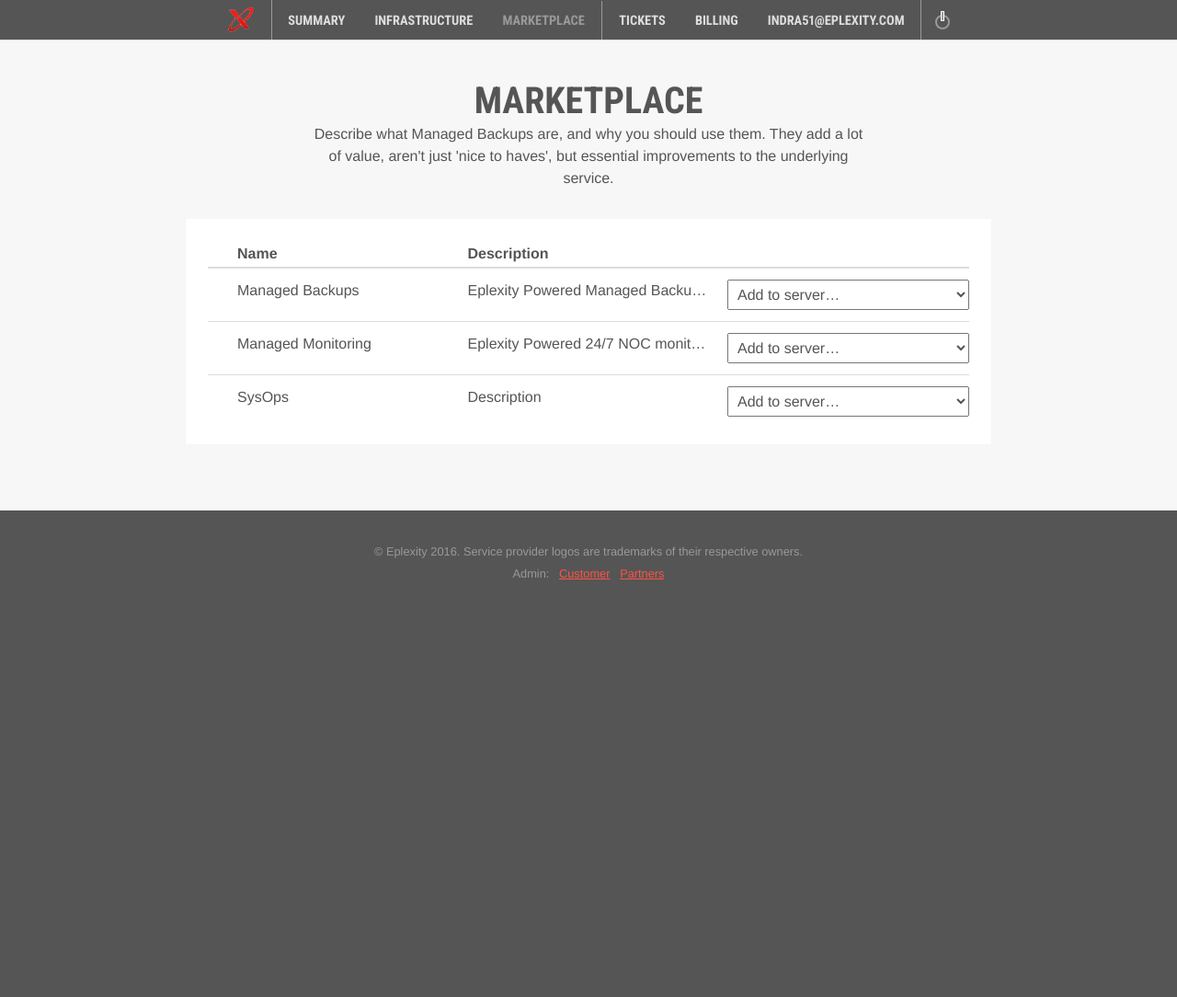
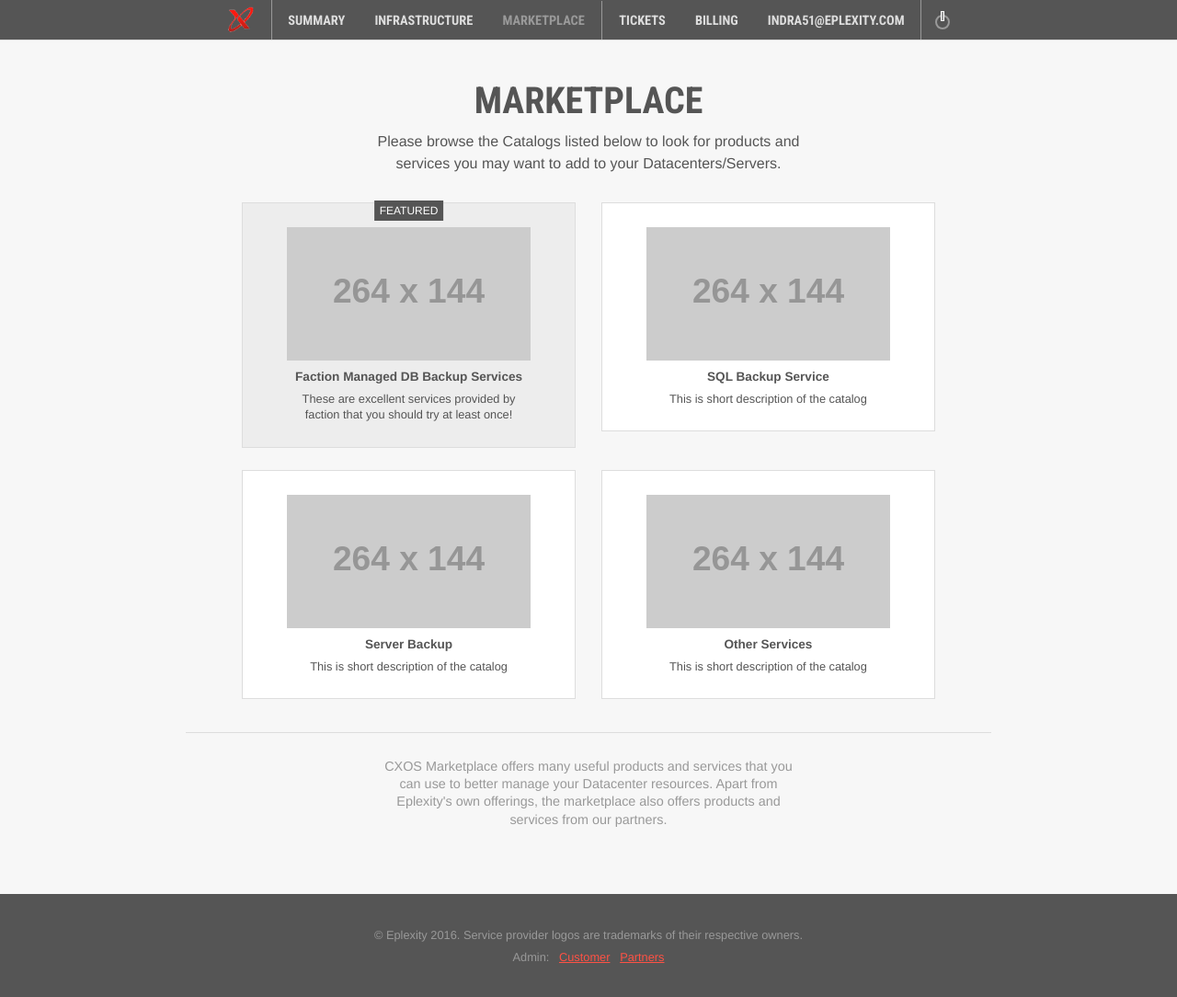
Before and after one commit to fairheadcreative/eplexity, a Jekyll site: the page built from marketplace.html, in a window 1280 px wide and 1084 px high. Shown: the whole window at 92% size. Built offline with Jekyll 4.4.1, drawn with Linux system fonts in a browser that asks for light colours.

Commit message:
Added Marketplace page builds
- added main page build, including stylesheet
- added section page build, including stylesheet
- item page base build, no stylesheet

```diff
--- a/_sass/base/_buttons.scss
+++ b/_sass/base/_buttons.scss
@@ -69,6 +69,19 @@
   }
 }
 
+.button.black {
+  background: $black;
+  color: $white;
+  width: 100%;
+  text-align: center;
+  border: none;
+
+  &:hover {
+    background: lighten($black, 30);
+    border: none;
+  }
+}
+
 .button.expand {
   width: 100%;
   text-align: center;
--- a/_sass/base/_variables.scss
+++ b/_sass/base/_variables.scss
@@ -28,6 +28,7 @@
 $gray: #999;
 $light-gray: #ddd;
 $bright-gray: lighten($light-gray, 10);
+$body-gray: #f7f7f7;
 $red: #ff5245;
 $light-red: lighten($red, 20);
 $bright-red: lighten($red, 30);
@@ -35,6 +36,7 @@
 $light-green: lighten($green, 20);
 $bright-green: lighten($green, 30);
 $white: #fff;
+$black: #000;
 $teal: #36c9c6;
 
 // Font Colors
--- a/_sass/layout/_layout.scss
+++ b/_sass/layout/_layout.scss
@@ -1,12 +1,13 @@
 @import
   "extendables",
+  "animation",
   "plate",
   "row",
   "group",
   "actions",
   "details",
   "tickets",
-  "animation",
+  "marketplace",
   "header"
 ;
 
@@ -52,12 +53,15 @@
 .span-4 { @include span-columns(4); }
 .span-5 { @include span-columns(5); }
 .span-55 { @include span-columns(5.5); }
-.span-6 { @include span-columns(6); }
+.span-6 { @include span-columns(6); @include omega(2n); }
 .span-7 { @include span-columns(7); }
 .span-8 { @include span-columns(8); }
 .span-9 { @include span-columns(9); }
 .span-10 { @include span-columns(10); }
 .span-11 { @include span-columns(11); }
+.span-12 { @include span-columns(12); }
+.fill-parent { @include fill-parent(); }
+.omega { @include omega(); }
 
 .push-1 { padding-left: $base-spacing; }
 .push-2 {
--- /dev/null
+++ b/_sass/layout/_marketplace.scss
@@ -0,0 +1,170 @@
+.marketplace {
+
+  .plate {
+    border: $base-border;
+    padding: $base-spacing;
+
+    &.transparent {
+      background: transparent;
+      border: none;
+      border-bottom: $base-border;
+      padding: 1.1em 3.8em .75em;
+      box-shadow: none;
+
+      .span-6 {
+        padding-right: $base-spacing/5;
+
+        &:nth-child(2n) {
+          padding-right: 0;
+          padding-left: $base-spacing/5;
+        }
+      }
+    }
+  }
+}
+
+.marketplace-catalog {
+  .page-header {
+    margin-bottom: 2em;
+  }
+}
+
+.marketplace-nav {
+
+  h3 {
+    font-size: $base-font-size*.9;
+    line-height: 1.65;
+    margin-bottom: $base-spacing;
+    width: 100%;
+    @extend .truncate;
+    text-transform: uppercase;
+  }
+
+  li {
+    display: block;
+    float: left;
+    clear: both;
+    font-size: .8em;
+    line-height: 1.35;
+    margin: 0;
+    width: 100%;
+    margin-bottom: 1.25em;
+
+    a {
+      color: $dark-gray;
+      text-decoration: none;
+      transition: all $base-duration;
+
+      &:hover { color: $red; }
+
+      &.active { font-weight: bold; }
+    }
+  }
+}
+
+.box-link {
+  display: block;
+  position: relative;
+  transition: all $base-duration;
+}
+
+.section-box-link {
+  @extend .box-link;
+  color: $dark-gray;
+  border-left: $base-border;
+  border-bottom: $base-border;
+  padding: $base-spacing;
+  margin-bottom: 0;
+  text-decoration: none;
+  position: relative;
+  padding-left: calc(3em + 204px);
+  float: left;
+  min-height: calc(3em + 142px);
+  width: 100%;
+
+  &:last-child { border-bottom: none; }
+
+  &:hover { color: $teal; }
+
+  img {
+    position: absolute;
+    left: $base-spacing;
+    max-width: 204px;
+  }
+
+  h2 {
+    float: left;
+    font-size: 1.1em;
+    line-height: 1.65;
+  }
+
+  p {
+    float: left;
+    font-size: .9em;
+    line-height: 1.35;
+  }
+}
+
+.content-box-link {
+  @extend .box-link;
+  background: $white;
+  border: $base-border;
+  padding: 1.65em 3em;
+  color: $dark-gray;
+  text-decoration: none;
+  text-align: center;
+  margin-bottom: $base-spacing;
+
+  &:hover { color: $teal; }
+
+  &.featured {
+    background: darken($body-gray, 4);
+
+    &:hover { background: $white; }
+
+    &:before {
+      content: "featured";
+      background: $dark-gray;
+      color: $white;
+      position: absolute;
+      top: -3px;
+      left: 50%;
+      -webkit-transform: translateX(-50%);
+      transform: translateX(-50%);
+      padding: $small-spacing/4 $base-spacing/3;
+      font-size: .75em;
+      text-transform: uppercase;
+    }
+  }
+
+  img { width: 100%; }
+
+  h2 {
+    font-size: $base-font-size*.85;
+    line-height: 1.65;
+    margin-bottom: .25em;
+    width: 100%;
+    @extend .truncate;
+  }
+
+  p {
+    font-size: .8em;
+    line-height: 1.35;
+    margin: 0;
+  }
+}
+
+.footnote {
+  font-size: .9em;
+  color: $gray;
+  line-height: 1.35;
+
+  &:first-child {
+    padding-top: 1em;
+  }
+}
+
+.marketplace-item {
+  border-left: $base-border;
+  padding: 0 $base-spacing;
+}
--- a/css/main.scss
+++ b/css/main.scss
@@ -61,7 +61,7 @@
 }
 
 body {
-  background: #f7f7f7;
+  background: $body-gray;
 }
 
 .plate {
--- a/marketplace.html
+++ b/marketplace.html
@@ -1,63 +1,43 @@
 ---
 layout: layout
 title: Marketplace
+lead: Please browse the Catalogs listed below to look for products and <br class="desktop-brek">services you may want to add to your Datacenters/Servers.
 class: section marketplace
 ---
 
-<section class="actions">
-  <div class="action-info">
-    <p>Describe what Managed Backups are, and why you should use them. They add a lot of value, aren't just 'nice to haves', but essential improvements to the underlying service.</p>
+<section class="plate transparent">
+
+  <div class="span-6">
+     <a href="marketplace-section.html" class="content-box-link featured">
+      <img src="http://placehold.it/264x144">
+      <h2>Faction Managed DB Backup Services</h2>
+      <p>These are excellent services provided by faction that you should try at least once!</p>
+    </a>
   </div>
-</section>
-
-<section class="plate">
-  <div class="group">
-    <ul class="heading">
-      <li class="span-4 push-2">Name</li>
-      <li class="span-8">Description</li>
-    </ul>
-    <div class="row">
-      <div class="span-4 push-2" data-title="Name"><span class="icon"></span> Managed Backups</div>
-      <div class="span-4" data-title="Description">Eplexity Powered Managed Backup Service for Guest OS</div>
-      <div class="span-4">
-        <form action="marketplace-add-success.html" class="pick-slice">
-          <select onchange="this.form.submit()" name="slice">
-            <option value="select">Add to server…</option>
-            <option value="fs1">Faction Server 1</option>
-            <option value="bsb">Block Server B</option>
-            <option value="b01">Bloc 01</option>
-          </select>
-        </form>
-      </div>
-    </div>
-    <div class="row">
-      <div class="span-4 push-2" data-title="Name"><span class="icon"></span> Managed Monitoring</div>
-      <div class="span-4" data-title="Description">Eplexity Powered 24/7 NOC monitoring services</div>
-      <div class="span-4">
-        <form action="marketplace-add-success.html" class="pick-slice">
-          <select onchange="this.form.submit()" name="slice">
-            <option value="select">Add to server…</option>
-            <option value="fs1">Faction Server 1</option>
-            <option value="bsb">Block Server B</option>
-            <option value="b01">Bloc 01</option>
-          </select>
-        </form>
-      </div>
-    </div>
-    <div class="row">
-      <div class="span-4 push-2" data-title="Name"><span class="icon"></span> SysOps</div>
-      <div class="span-4" data-title="Description">Description</div>
-      <div class="span-4">
-        <form action="marketplace-add-success.html" class="pick-slice">
-          <select onchange="this.form.submit()" name="slice">
-            <option value="select">Add to server…</option>
-            <option value="fs1">Faction Server 1</option>
-            <option value="bsb">Block Server B</option>
-            <option value="b01">Bloc 01</option>
-          </select>
-        </form>
-      </div>
-    </div>
+  <div class="span-6">
+     <a href="marketplace-section.html" class="content-box-link">
+      <img src="http://placehold.it/264x144">
+      <h2>SQL Backup Service</h2>
+      <p>This is short description of the catalog</p>
+    </a>
+  </div>
+  <div class="span-6">
+     <a href="marketplace-section.html" class="content-box-link">
+      <img src="http://placehold.it/264x144">
+      <h2>Server Backup</h2>
+      <p>This is short description of the catalog</p>
+    </a>
+  </div>
+  <div class="span-6">
+     <a href="marketplace-section.html" class="content-box-link">
+      <img src="http://placehold.it/264x144">
+      <h2>Other Services</h2>
+      <p>This is short description of the catalog</p>
+    </a>
   </div>
 
 </section>
+
+<div class="action-handler">
+  <p class="footnote">CXOS Marketplace offers many useful products and services that you <br class="desktop-brek">can use to better manage your Datacenter resources. Apart from <br class="desktop-brek">Eplexity's own offerings, the marketplace also offers products and <br class="desktop-brek">services from our partners.</p>
+</div>
```
Also changed, not shown: js/layout/scripts-branch.js (added, +14 -0 lines), marketplace-item.html (added, +64 -0 lines), marketplace-section.html (added, +53 -0 lines), images/test.png.
